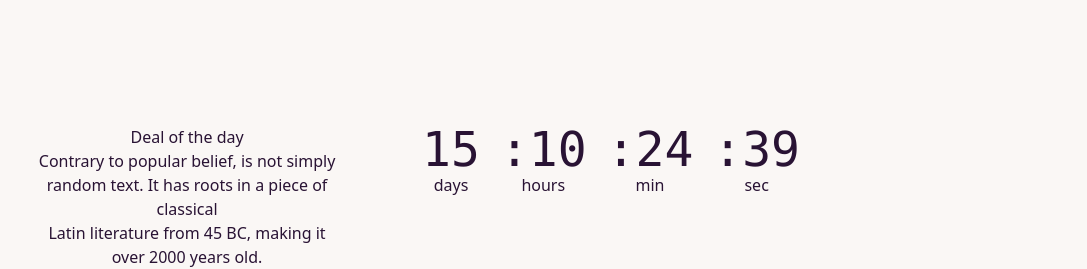
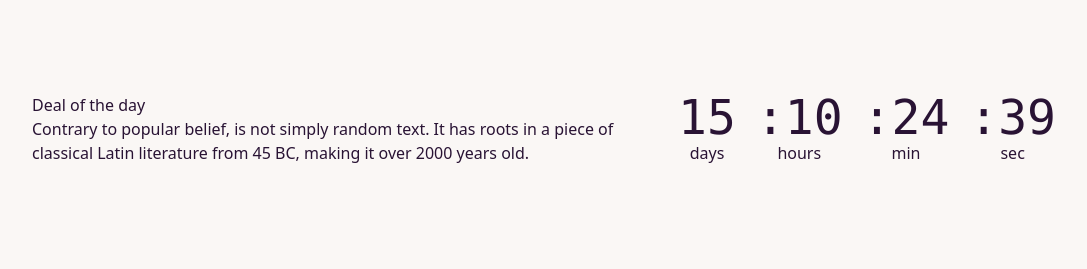
Before and after one commit to mehedihasan208/fruit-section-project, a plain HTML site: page index.html in a window 1280 px wide. Shown: the part 939-1208 px from the top of the page, without its empty margins (96-1183 px from the left). After the commit the page ends 1104 px from the top, so only its background shows below. Drawn offline with nearby package versions, Linux system fonts and the light colour scheme.

Commit message:
time-update

```diff
--- a/index.html
+++ b/index.html
@@ -120,15 +120,15 @@
     </header>
     <!-- Deal of the day  -->
 
-    <main class="w-[80%] px-[10%]">
+    <main>
 
-      <section>
-        <div class="flex justify-around flex-col lg:flex-row mt-40 gap-20">
-          <div class="text-center">
+      <section class="w-[80%] mx-[10%]">
+        <div class="mt-32 flex flex-col lg:flex-row justify-between gap-12">
+          <div>
             <h2>Deal of the day</h2>
-            <p>Contrary to popular belief, is not simply random text. It has roots in a piece of classical <br> Latin literature from 45 BC, making it over 2000 years old.</p>
+            <p>Contrary to popular belief, is not simply random text. It has roots in a piece of classical Latin literature from 45 BC, making it over 2000 years old.</p>
           </div>
-          <div class="">
+
             <div class="grid grid-flow-col gap-5 text-center auto-cols-max">
               <div class="flex flex-col">
                 <span class="countdown font-mono text-5xl">
@@ -155,7 +155,6 @@
                 sec
               </div>
             </div>
-          </div>
         </div>
       </section>
 
```
